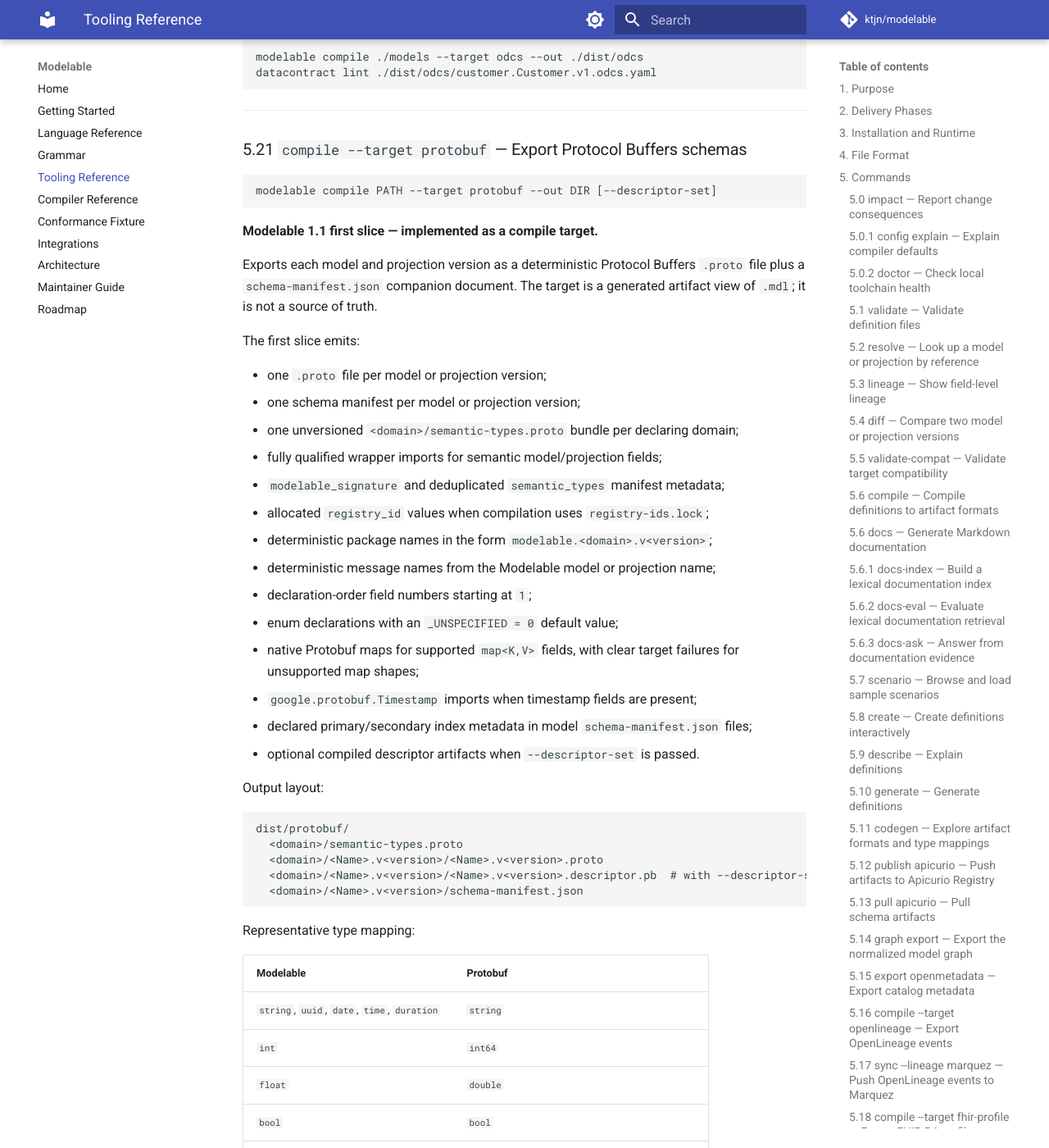
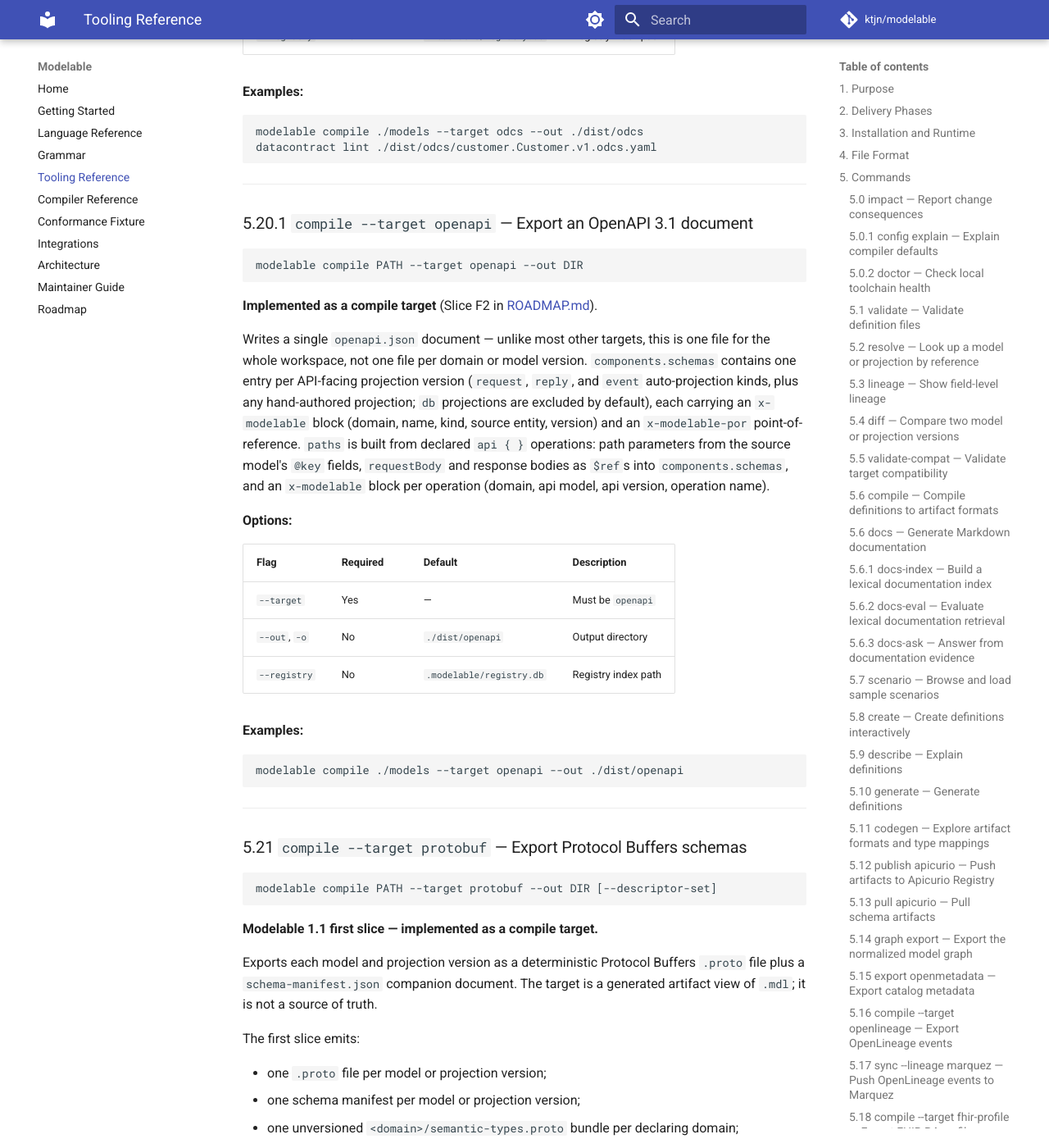
Before and after one commit to ktjn/modelable, an MkDocs documentation site: the page built from docs/cli-reference.md, in a window 1280 px wide and 1400 px high, scrolled down 23483 px. Shown: the whole window at 82% size. Built offline with MkDocs 1.6.1 and Material for MkDocs 9.7.7, drawn with Linux system fonts in a browser that asks for light colours; comment, search, counter and statistics services are not loaded; some of the changed text lies outside the part shown.

Commit message:
docs: document compile --target openapi and event-sink in cli-reference.md (#403)
Answering "any docs need cleanup?": cross-checked docs/cli-reference.md's
target listings against cli/src/modelable/emitters/targets.py per
ROADMAP.md's still-open Slice B2 item ("target listings drifting from
`modelable capabilities`"). Both `openapi` and `event-sink` are shipped,
status="implemented" codegen targets (Slice F2, closed issue #352 for
openapi) that were missing from the `--target` option list and the
default-output-directory table; `openapi` additionally had no dedicated
command section at all, unlike every other target (odcs, protobuf, grpc,
event-sink each get one).

Added a 5.20.1 section describing the real emitter behavior (single
openapi.json for the whole workspace, components.schemas per API-facing
projection with x-modelable/x-modelable-por metadata, paths built from
api {} operations) verified against cli/tests/test_emit_openapi.py rather
than guessed, and filled in both summary tables.

Co-authored-by: Claude <noreply@anthropic.com>

````diff
--- a/docs/cli-reference.md
+++ b/docs/cli-reference.md
@@ -309,7 +309,7 @@ queries; the lock file remains authoritative.
 
 | Flag | Required | Default | Description |
 |:-----|:---------|:--------|:------------|
-| `--target` | Yes | — | Output format: `json-schema`, `markdown`, `typescript`, `csharp`, `java`, `python`, `rust`, `go`, `sql-postgres`, `sql-clickhouse`, `dbt-yaml`, `fhir-profile`, `openmetadata`, `openlineage`, `odcs`, `protobuf`, `grpc`, or `registry` |
+| `--target` | Yes | — | Output format: `json-schema`, `markdown`, `typescript`, `csharp`, `java`, `python`, `rust`, `go`, `sql-postgres`, `sql-clickhouse`, `dbt-yaml`, `fhir-profile`, `openmetadata`, `openlineage`, `odcs`, `protobuf`, `grpc`, `openapi`, `registry`, or `event-sink` |
 | `--out`, `-o` | No | `./dist/<format>` | Output directory |
 | `--registry` | No | `.modelable/registry.db` | Registry index path |
 | `--registry-ids` | No | beside `SOURCE` | Registry id allocation ledger path (commit this file) |
@@ -337,7 +337,9 @@ queries; the lock file remains authoritative.
 | `odcs` | `./dist/odcs` |
 | `protobuf` | `./dist/protobuf` |
 | `grpc` | `./dist/grpc` |
+| `openapi` | `./dist/openapi` |
 | `registry` | `./dist/registry` |
+| `event-sink` | `./dist/event-sink` |
 
 **Artifact ID convention:** `domain.Name.vVersion` (used as filename stem).
 
@@ -958,6 +960,43 @@ datacontract lint ./dist/odcs/customer.Customer.v1.odcs.yaml
 
 ---
 
+### 5.20.1 `compile --target openapi` — Export an OpenAPI 3.1 document
+
+```text
+modelable compile PATH --target openapi --out DIR
+```
+
+**Implemented as a compile target** (Slice F2 in
+[ROADMAP.md](https://github.com/ktjn/modelable/blob/main/ROADMAP.md#slice-f2--openapi-emission)).
+
+Writes a single `openapi.json` document — unlike most other targets, this is
+one file for the whole workspace, not one file per domain or model version.
+`components.schemas` contains one entry per API-facing projection version
+(`request`, `reply`, and `event` auto-projection kinds, plus any
+hand-authored projection; `db` projections are excluded by default), each
+carrying an `x-modelable` block (domain, name, kind, source entity, version)
+and an `x-modelable-por` point-of-reference. `paths` is built from declared
+`api { }` operations: path parameters from the source model's `@key`
+fields, `requestBody` and response bodies as `$ref`s into
+`components.schemas`, and an `x-modelable` block per operation (domain, api
+model, api version, operation name).
+
+**Options:**
+
+| Flag | Required | Default | Description |
+|:-----|:---------|:--------|:------------|
+| `--target` | Yes | — | Must be `openapi` |
+| `--out`, `-o` | No | `./dist/openapi` | Output directory |
+| `--registry` | No | `.modelable/registry.db` | Registry index path |
+
+**Examples:**
+
+```bash
+modelable compile ./models --target openapi --out ./dist/openapi
+```
+
+---
+
 ### 5.21 `compile --target protobuf` — Export Protocol Buffers schemas
 
 ```text
````
Also changed, not shown: CHANGELOG.md (+5 -0 lines).
